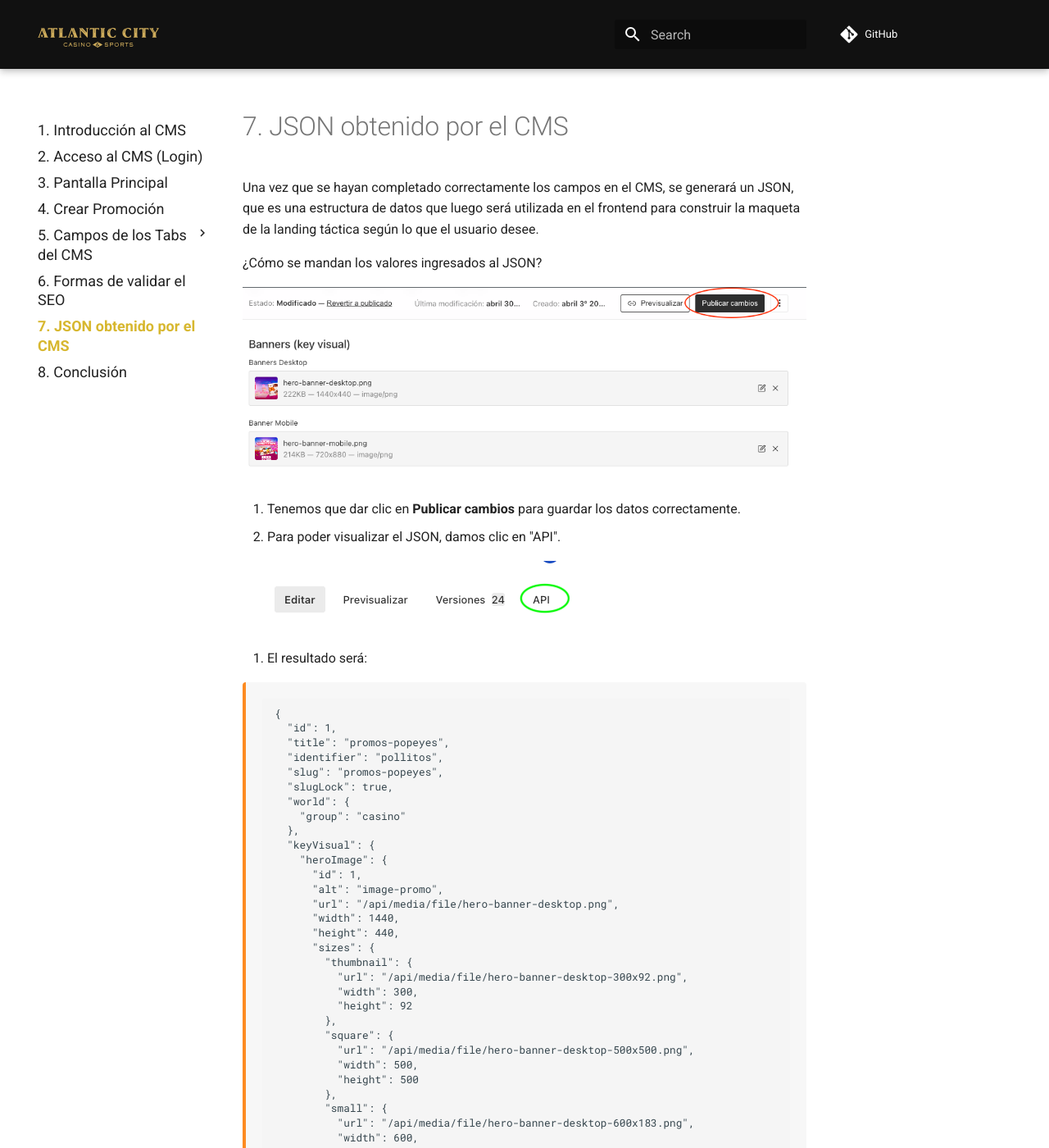
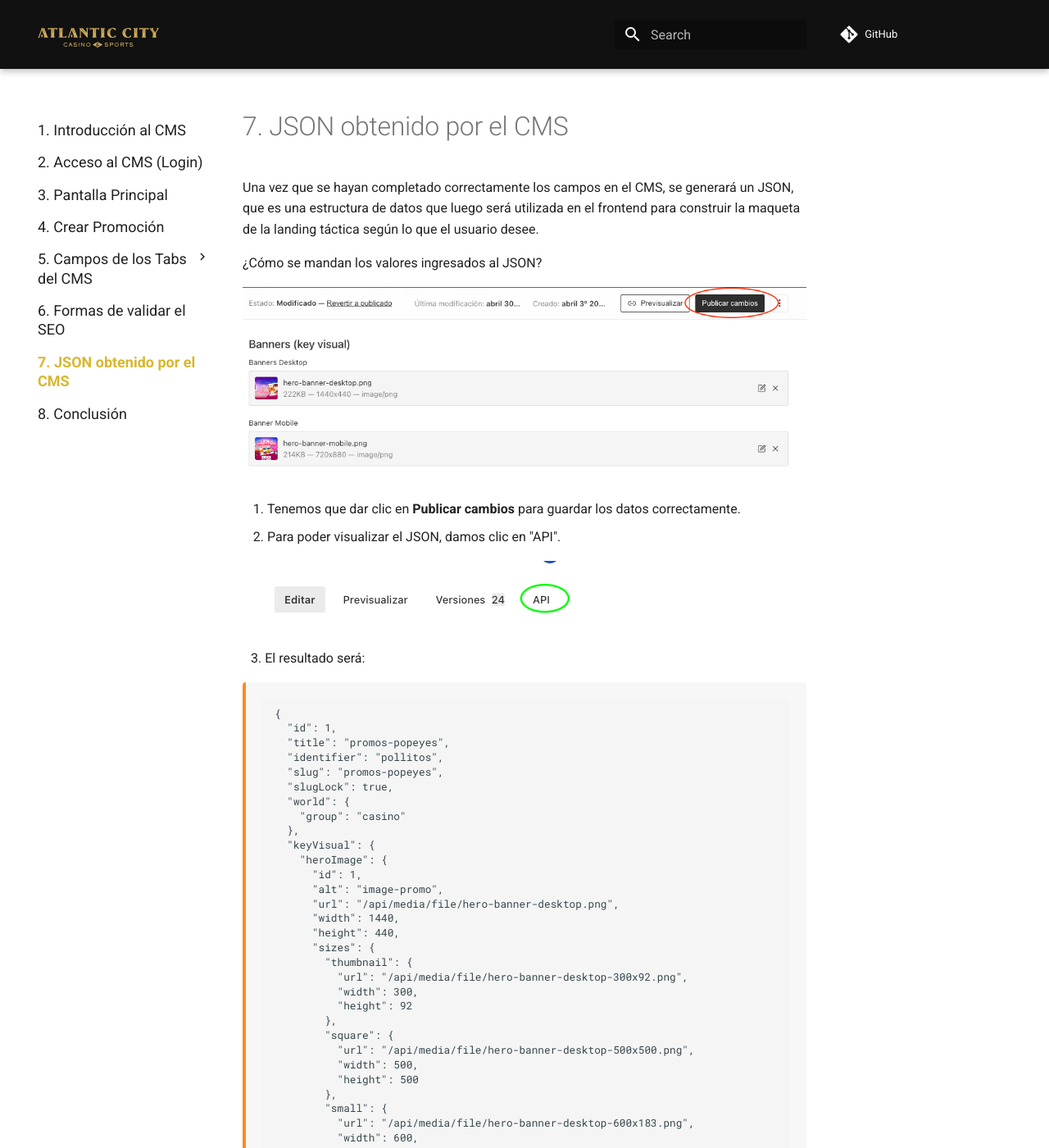
Before and after one commit to carlostrujilloneyra/manual-usuario-cms, an MkDocs documentation site: the page built from docs/json.md, in a window 1280 px wide and 1400 px high. Shown: the whole window at 82% size. Built offline with MkDocs 1.6.1 and Material for MkDocs 9.7.7, drawn with Linux system fonts in a browser that asks for light colours; comment, search, counter and statistics services are not loaded.

Commit message:
chore: adding some changes in the paragraphs

````diff
--- a/docs/json.md
+++ b/docs/json.md
@@ -9,7 +9,7 @@ Una vez que se hayan completado correctamente los campos en el CMS, se generará
 
 ![Botón de API para visualizar el JSON](images/API-Tab.png)
 
-3. El resultado será:
+<li class='list-none'><p>3. El resultado será:</p></li>
 
 <div class="json-block">
 ```json
--- a/docs/seo-validation.md
+++ b/docs/seo-validation.md
@@ -16,10 +16,10 @@ Podremos visualizar la landing de la siguiente manera:
 
 Realizaremos los siguientes pasos con la landing que visualizamos en una nueva pestaña.
 
-- Clic derecho
-- Inspeccionar
-- Seleccionan Elementos:
-- `Ctrl o Cmd + f` y escriben **description**, les mostará:
+1. Clic derecho
+2. Inspeccionar
+3. Seleccionan Elementos:
+4. `Ctrl o Cmd + f` y escriben **description**, les mostará:
 
 ![Datos del SEO para la Landing Tactica](images/SEO-5.png)
 
--- a/docs/stylesheets/custom.css
+++ b/docs/stylesheets/custom.css
@@ -108,3 +108,13 @@
   list-style: none;
   margin: 16px 10px;
 }
+
+.md-nav__list .md-nav__item {
+  margin-bottom: 12px;
+}
+
+@media screen and (min-width: 600px) {
+  .md-nav__list .md-nav__item {
+    margin-bottom: 16px;
+  }
+}
````
Also changed, not shown: other parts of docs/seo-validation.md (+2 -2 lines).
